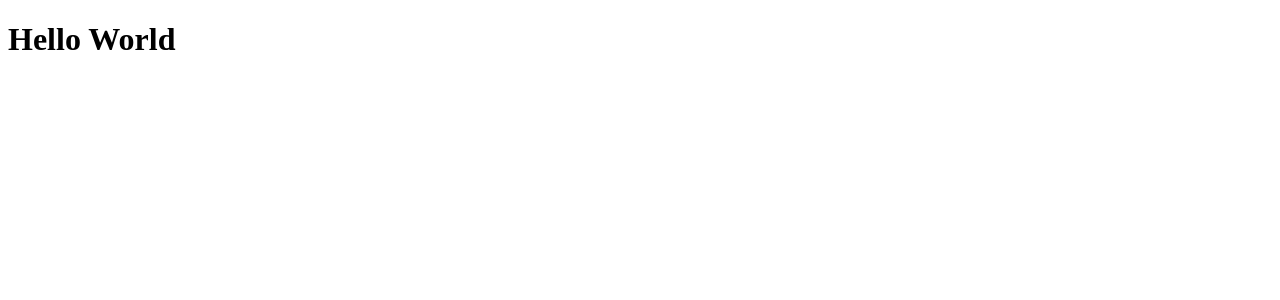
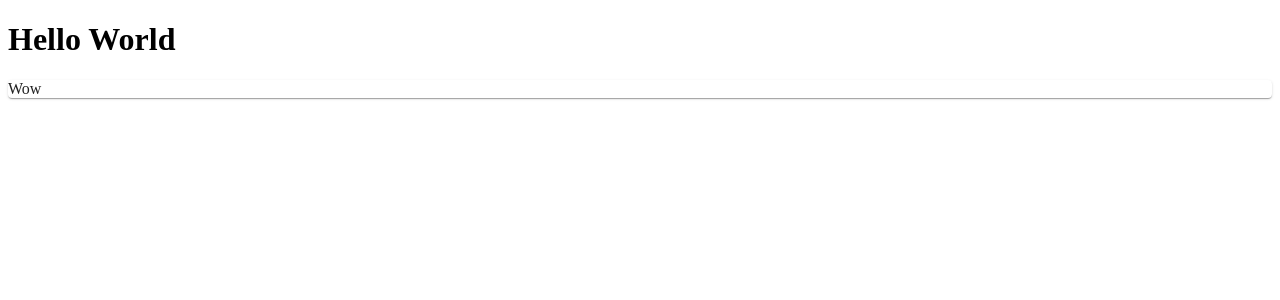
Before and after one commit to jaydickson02/Nibbles, a Next.js app: page / in a window 1280 px wide. Shown: the top 300 px of the page. Built offline with nearby package versions, Linux system fonts and the light colour scheme.

Commit message:
its probably fine

```diff
--- /dev/null
+++ b/components/categoryCard.js
@@ -0,0 +1,14 @@
+import Button from '@material-ui/core/Button';
+import Card from '@material-ui/core/Card';
+import CardContent from '@material-ui/core/CardContent';
+
+
+let CategoryCard = () => (
+
+  <Card color="secondary">
+    Wow
+  </Card>
+
+)
+
+export default CategoryCard;
--- a/package.json
+++ b/package.json
@@ -12,6 +12,7 @@
   "author": "",
   "license": "ISC",
   "dependencies": {
+    "@material-ui/core": "^4.2.1",
     "next": "^9.0.2",
     "react": "^16.8.6",
     "react-dom": "^16.8.6"
--- a/pages/index.js
+++ b/pages/index.js
@@ -1,7 +1,11 @@
+import CategoryCard from '../components/CategoryCard';
 
 let index = () => (
 
-    <h1>Hello World</h1>
+    <div>
+      <h1>Hello World</h1>
+      <CategoryCard />
+    </div>
 
 )
 
```
Also changed, not shown: components/card.js (deleted), 1 other file (tests, documents, lock files or other folders).
